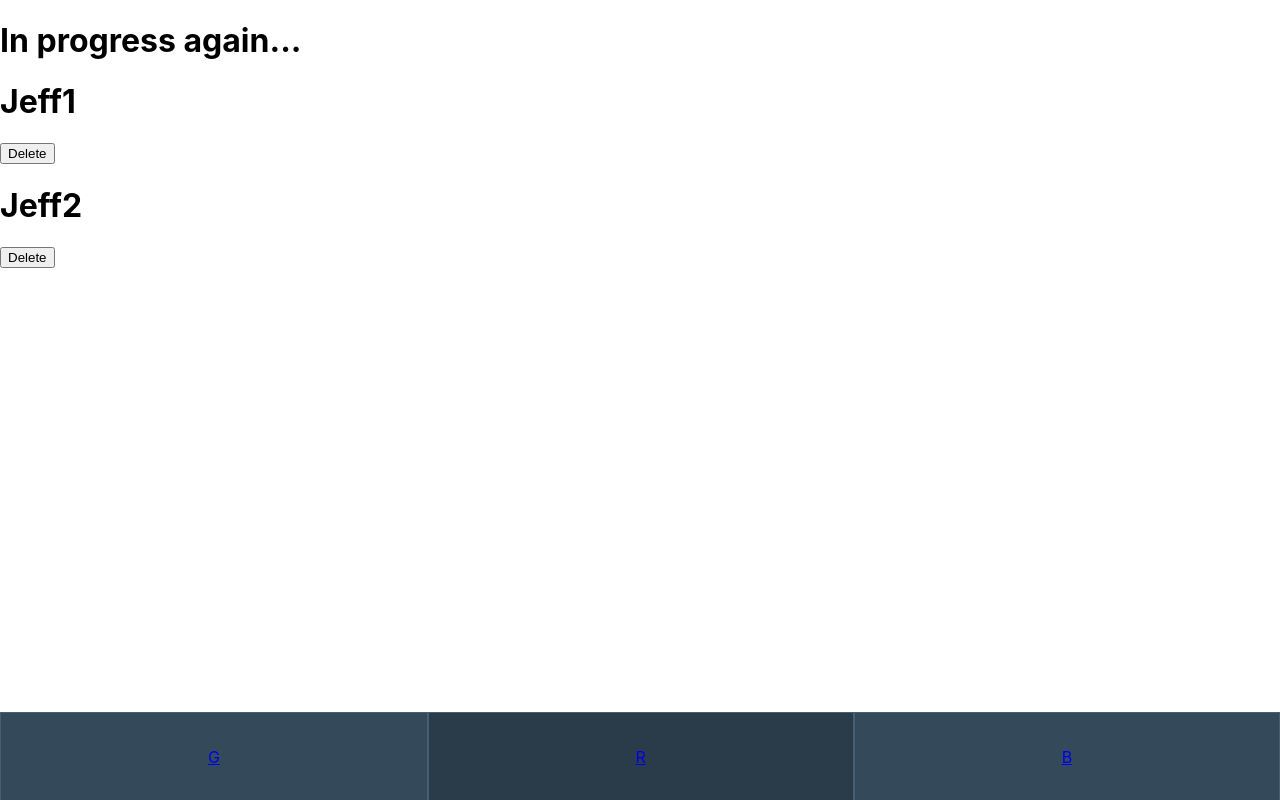
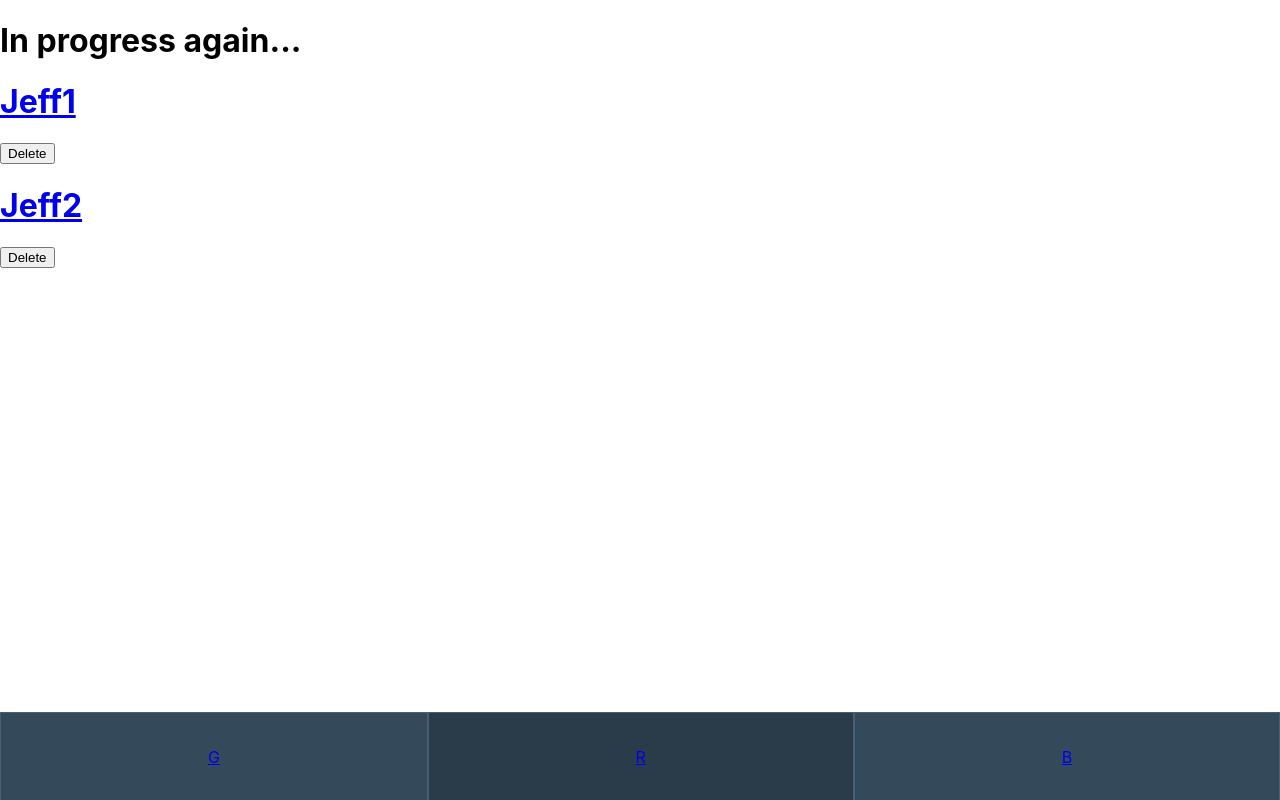
Before and after one commit to RobotGandhi/TNM040-projekt, a React (Create React App) app in the folder projekt/: page /listOfRecipes in a window 1280 px wide. Built offline with nearby package versions, Linux system fonts and the light colour scheme.

Commit message:
Routing display recipe
Fixa routing som i newrecipestep 2 för displayrecipe.

```diff
--- a/projekt/src/App.js
+++ b/projekt/src/App.js
@@ -5,6 +5,7 @@ import ListOfRecipes from './SavedRecipes';
 import NewRecipeStep1 from './NewRecipeStep1';
 import NewRecipeStep2 from './NewRecipeStep2';
 import QuickConvert from './QuickConvert';
+import DisplayRecipe from './DisplayRecipe';
 
 
 function NavBar(props) {
@@ -66,6 +67,7 @@ function App() {
 
   const [recipeList, setRecipeList] = useState([]);
   const [temporaryValues, setTemporaryValues] = useState();
+  let recipeName = "";
 
 
   //callback functions
@@ -77,14 +79,23 @@ function App() {
     setTemporaryValues(tempArr);
   }
 
+  function sendData (recipeList) {
+    setRecipeList(recipeList);
+  }
 
+  function changeRecipeURLName (rname) {
+    recipeName = rname;
+  }
 
   return (
     <Router>
       <div>
         <Switch>
           <Route path="/listOfRecipes">
-            <ListOfRecipes recipeList={recipeList}/>
+            <ListOfRecipes recipeList={recipeList} callback={sendData} changeURLName={changeRecipeURLName} />
+          </Route>
+          <Route path={"/" + recipeName + ":name"}>
+            <DisplayRecipe data={recipeList} clickedName={recipeName}/>
           </Route>
           <Route path="/stepone">
             <NewRecipeStep1 data={recipeList} callback={storeTemporaryValues}/>
--- /dev/null
+++ b/projekt/src/DisplayRecipe.js
@@ -0,0 +1,13 @@
+import React, { useState } from 'react';
+import { BrowserRouter as Router, Switch, Route, Link, useParams } from "react-router-dom";
+
+const DisplayRecipe = (props) => {
+    let recipe = props.data.filter(r => r.name === props.clickedName);
+    return (
+        <div>
+            <h1>{recipe.name}</h1>
+        </div>
+    );
+}
+
+export default DisplayRecipe;
--- a/projekt/src/SavedRecipes.js
+++ b/projekt/src/SavedRecipes.js
@@ -1,6 +1,7 @@
 import React, { useState } from 'react';
+import { BrowserRouter as Router, Switch, Route, Link, useParams } from "react-router-dom";
 
-const ListOfRecipes = () => {
+const ListOfRecipes = (props) => {
   let convert = require('convert-units');
 
   //Temporary hardcoded recipes
@@ -46,6 +47,14 @@ const ListOfRecipes = () => {
     recipe2
   ]);
 
+  function changeRecipeURLName (event) {
+    props.changeURLName(event.target.value);
+  }
+
+  props.callback(localRecipeList);
+
+  console.log(props.recipeList);
+
   // Creates a temporary array that filters out the recipe you deleted and sets the recipe array to the temporary array
   function deleteRecipe(event) {
     const temp = localRecipeList.filter(r => r.id != event.target.id);
@@ -57,8 +66,14 @@ const ListOfRecipes = () => {
           <h1>In progress again...</h1>
           {localRecipeList.map(recipe =>
             <div>
-              <h1>{recipe.name}</h1>
-              <button id={recipe.id} onClick={deleteRecipe}> Delete</button>
+              <Link to={"/" + recipe.name} onClick={changeRecipeURLName} value={recipe.name}>
+                <h1>
+                  {recipe.name}
+                </h1>
+              </Link>
+              <button id={recipe.id} onClick={deleteRecipe}>
+                 Delete
+              </button>
             </div>
           )}
         </div>
```
